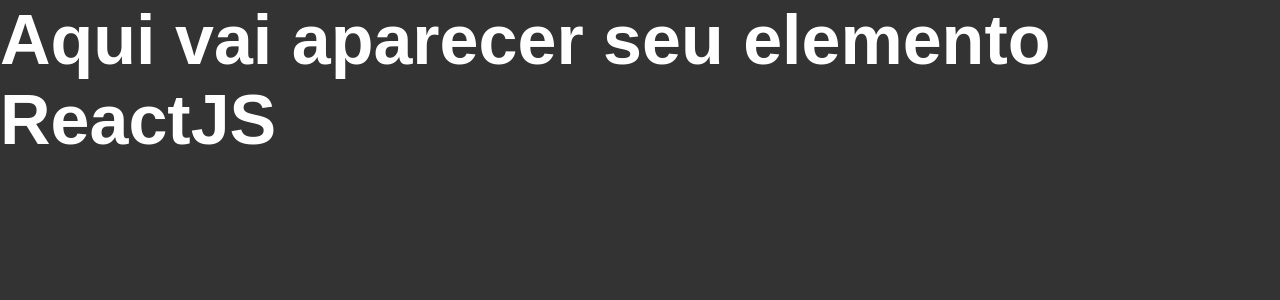
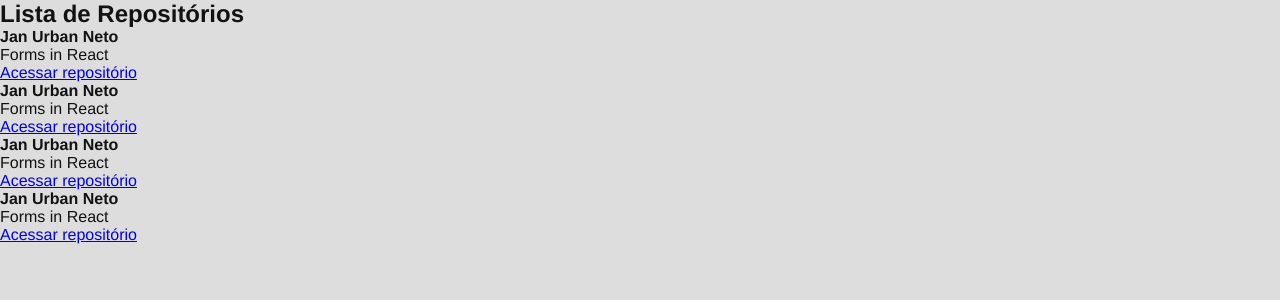
Before and after one commit to JanUrbanNeto/01-primeiro-app-reactjs, a React app: page / in a window 1280 px wide. Shown: the top 300 px of the page. Built offline with nearby package versions, Linux system fonts and the light colour scheme.

Commit message:
React Properties

```diff
--- a/src/App.jsx
+++ b/src/App.jsx
@@ -1,5 +1,6 @@
+import { RepositoryList } from './components/RepositoryList'
 import './styles/global.scss'
 
 export function App() {
-   return <h1>Aqui vai aparecer seu elemento ReactJS</h1>
+   return <RepositoryList />
 }
--- /dev/null
+++ b/src/components/RepositoryItem.jsx
@@ -0,0 +1,12 @@
+export function RepositoryItem(props) {
+   return (
+      <li>
+         <strong>{props.repository?.name ?? 'NomePadrão'}</strong>
+         <p>{props.repository.description}</p>
+
+         <a href={props.repository.link}>
+            Acessar repositório
+         </a>
+      </li>
+   )
+}
--- /dev/null
+++ b/src/components/RepositoryList.jsx
@@ -0,0 +1,22 @@
+import { RepositoryItem } from "./RepositoryItem";
+
+const repository = {
+   name: "Jan Urban Neto",
+   description: "Forms in React",
+   link: "https://github.com/JanUrbanNeto"
+}
+
+export function RepositoryList() {
+   return (
+      <section className="repository-list">
+         <h1>Lista de Repositórios</h1>
+
+         <ul>
+            <RepositoryItem repository={repository}/>
+            <RepositoryItem repository={repository}/>
+            <RepositoryItem repository={repository}/>
+            <RepositoryItem repository={repository}/>
+         </ul>
+      </section>
+   )
+}
--- a/src/styles/global.scss
+++ b/src/styles/global.scss
@@ -2,14 +2,10 @@
    margin: 0;
    padding: 0;
    box-sizing: border-box;
-   background-color: #333;
 }
 
 body {
-   font-family: Arial, Helvetica, sans-serif;
-   color: #fff;
-
-   h1 {
-      font-size: 70px;
-   }
+   font: 16px "Helvetica Neue", Arial, Helvetica, sans-serif;
+   color: #121214;
+   background-color: #ddd;
 }
```
